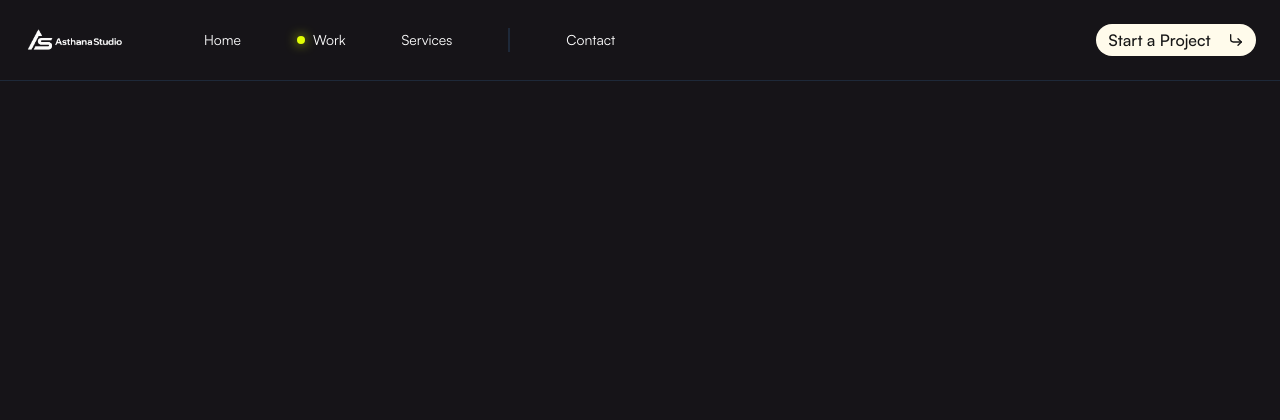
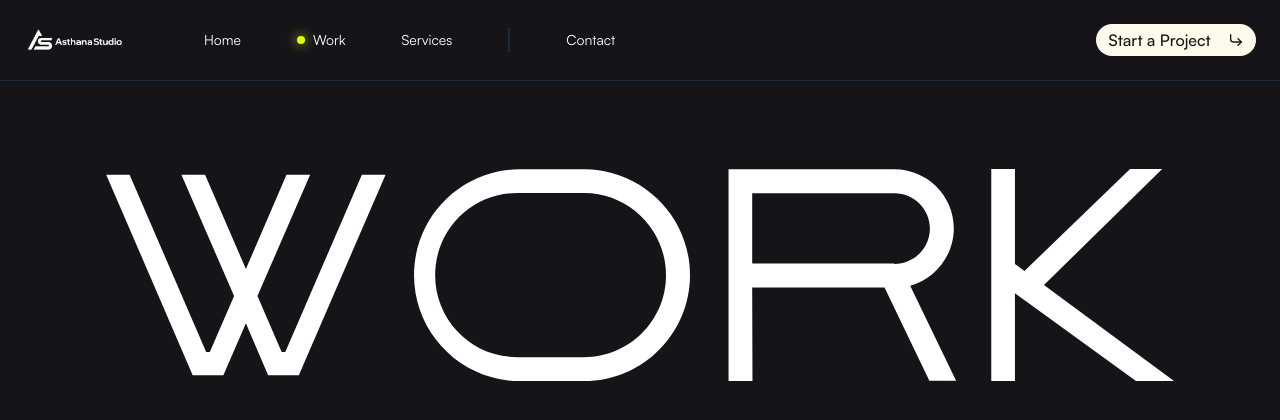
Before and after one commit to shobhitasthana1/asthana-studio, a React (Vite) app: page / in a window 1280 px wide. Shown: the top 420 px of the page. Built offline with nearby package versions, Linux system fonts and the light colour scheme.

Commit message:
feat: add Work component to hero section

```diff
--- a/src/App.jsx
+++ b/src/App.jsx
@@ -1,10 +1,12 @@
 import React from 'react'
 import Navbar from './components/Navbar'
+import Work from './components/Work'
 
 const App = () => {
   return (
     <div className='w-full min-h-screen text-white bg-[#161418]'>
       <Navbar />
+      <Work />
     </div>
   )
 }
--- /dev/null
+++ b/src/components/Work.jsx
@@ -0,0 +1,20 @@
+import React from 'react'
+
+const Work = () => {
+
+var image = [
+  {url: "", top: 0, left: 0, isActive: false}
+]
+
+  return (
+    <div className='w-full'>
+
+     <div className='max-w-7xl mx-auto flex items-center justify-center'>
+        <h1 className='text font-impasse text-[22vw] font-black select-none'>WORK</h1>
+     </div>
+
+    </div>
+  )
+}
+
+export default Work
```
